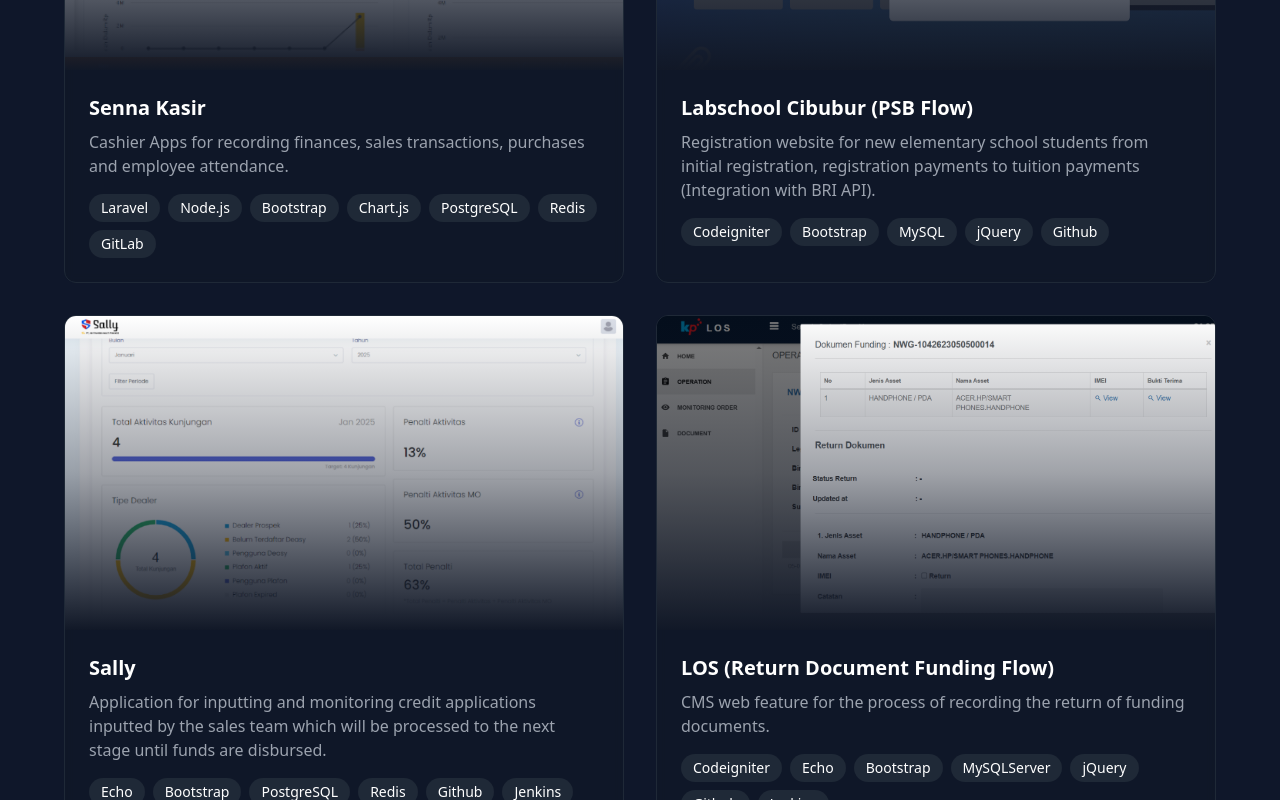
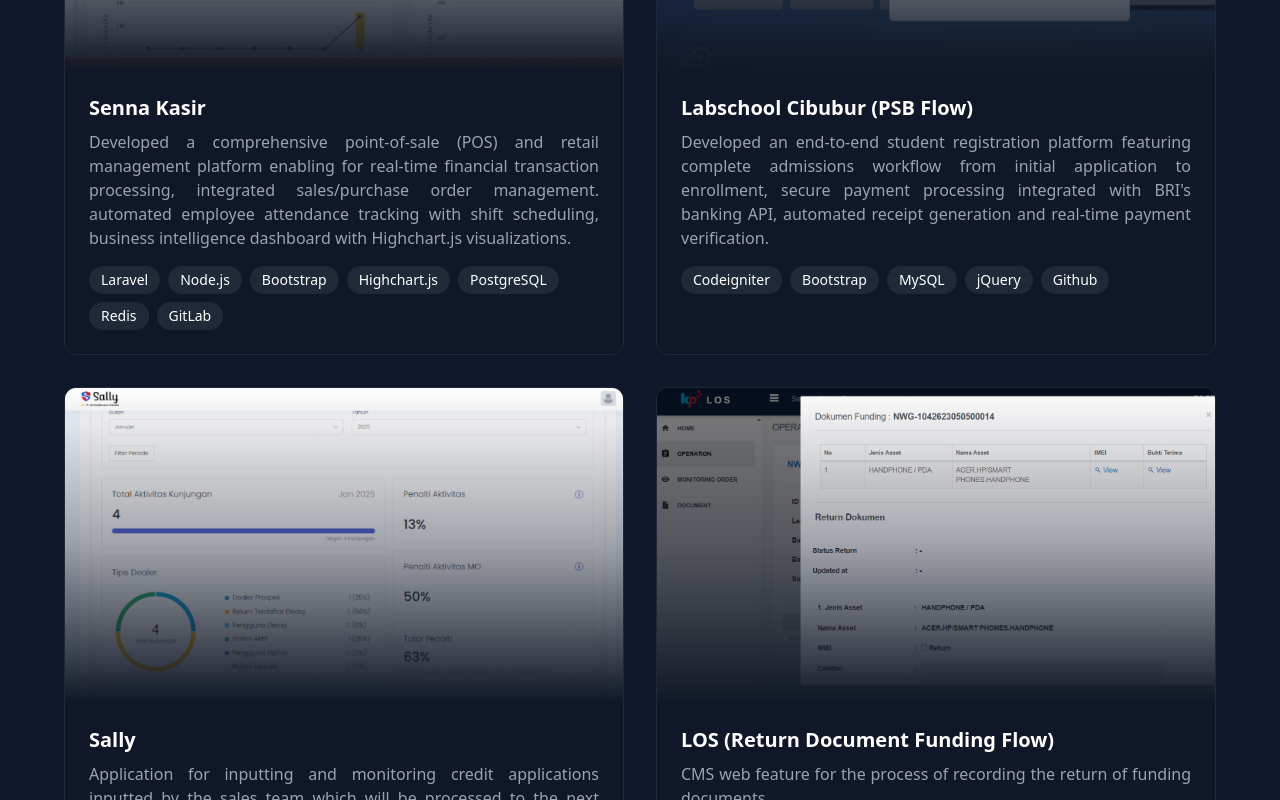
Before and after one commit to deni-akbar/my-portofolio, a Next.js app: page / in a window 1280 px wide. Shown: the part 1260-2060 px from the top of the page. Built offline with nearby package versions, Linux system fonts and the light colour scheme.

Commit message:
fix wording

```diff
--- a/app/components/ProjectsSection.tsx
+++ b/app/components/ProjectsSection.tsx
@@ -12,7 +12,7 @@ export default function ProjectsSection() {
 		title: 'Senna Kasir',
 		description: t('d.senna'),
 		image: '/sennafix1.png',
-		tags: ['Laravel', 'Node.js', 'Bootstrap', 'Chart.js', 'PostgreSQL', 'Redis', 'GitLab'],
+		tags: ['Laravel', 'Node.js', 'Bootstrap', 'Highchart.js', 'PostgreSQL', 'Redis', 'GitLab'],
 	},
 	{
 		title: t('t.labs'),
@@ -24,7 +24,7 @@ export default function ProjectsSection() {
 		title: 'Sally',
 		description: t('d.sally'),
 		image: '/sally11.png',
-		tags: ['Echo', 'Bootstrap', 'PostgreSQL', 'Redis', 'Github', 'Jenkins'],
+		tags: ['Echo', 'Bootstrap','jQuery', 'Highchart.js', 'PostgreSQL', 'Redis', 'Github', 'Jenkins'],
 	},
 	{
 		title: t('t.los'),
@@ -57,7 +57,7 @@ export default function ProjectsSection() {
 							</div>
 							<div className="p-6">
 								<h3 className="text-xl font-bold mb-2">{project.title}</h3>
-								<p className="text-gray-400 mb-4">{project.description}</p>
+								<p className="text-gray-400 mb-4 text-justify">{project.description}</p>
 								<div className="flex flex-wrap gap-2">
 									{project.tags.map((tag, i) => (
 										<span key={i} className="text-sm px-3 py-1 bg-gray-800 rounded-full">
--- a/app/locales/en/translation.json
+++ b/app/locales/en/translation.json
@@ -4,10 +4,10 @@
   "desc2": "With expertise in both Frontend and Backend technologies, I bridge design and functionality to build efficient and engaging web applications.",
   "desc3": " I am also eager to learn new Technology Stacks whenever needed to continuously improve and adapt.",
   "t.project": "My Projects",
-  "d.senna": "Cashier Apps for recording finances, sales transactions, purchases and employee attendance.",
-  "d.labs": "Registration website for new elementary school students from initial registration, registration payments to tuition payments (Integration with BRI API).",
+  "d.senna": "Developed a comprehensive point-of-sale (POS) and retail management platform enabling for real-time financial transaction processing, integrated sales/purchase order management. automated employee attendance tracking with shift scheduling, business intelligence dashboard with Highchart.js visualizations.",
+  "d.labs": "Developed an end-to-end student registration platform featuring complete admissions workflow from initial application to enrollment, secure payment processing integrated with BRI's banking API, automated receipt generation and real-time payment verification.",
   "d.sally": "Application for inputting and monitoring credit applications inputted by the sales team which will be processed to the next stage until funds are disbursed.",
-  "d.los": "CMS web feature for the process of recording the return of funding documents." ,
+  "d.los": "CMS web feature for the process of recording the return of funding documents.",
   "t.labs": "Labschool Cibubur (PSB Flow)",
   "t.los": "LOS (Return Document Funding Flow)",
   "t.skills": "Technical Skills",
--- a/app/locales/id/translation.json
+++ b/app/locales/id/translation.json
@@ -4,8 +4,8 @@
   "desc2": "Dengan keahlian di teknologi frontend dan backend, Saya menjembatani desain dan fungsionalitas untuk membangun aplikasi web yang efisien dan menarik.",
   "desc3": "Saya juga tertarik untuk mempelajari teknologi stack baru kapan pun diperlukan agar terus berkembang dan beradaptasi.",
   "t.project": "Proyek Saya",
-  "d.senna": "Aplikasi kasir untuk mencatat keuangan, transaksi penjualan, pembelian dan absensi karyawan.",
-  "d.labs": "Web pendaftaran untuk siswa sd baru dari mulai pendaftaran awal, pembayaran pendaftaran sampai pembayaran spp (Integrasi dengan BRI API).",
+  "d.senna": "Mengembangkan platform point-of-sale (POS) dan manajemen ritel yang komprehensif, dengan kemampuan untuk memproses transaksi keuangan secara real-time, mengelola pesanan penjualan/pembelian secara terintegrasi, melacak kehadiran karyawan secara otomatis dengan penjadwalan shift, serta menyediakan dasbor business intelligence dengan visualisasi Highchart.js.",
+  "d.labs": "Mengembangkan platform pendaftaran siswa secara end-to-end yang mencakup alur kerja penerimaan lengkap dari pendaftaran awal hingga proses masuk (enrollment), pemrosesan pembayaran yang aman terintegrasi dengan API perbankan BRI, pembuatan tanda terima otomatis, dan verifikasi pembayaran secara real-time.",
   "d.sally": "Aplikasi untuk penginputan dan juga monitoring pengajuan kredit yang diinput oleh tim sales yang akan diproses ke tahapan selanjutnya hingga pencairan dana.",
   "d.los": "Fitur web CMS untuk proses pencatatan pengembalian dokumen pendanaan.",
   "t.labs": "Labschool Cibubur (Alur PSB)",
```
